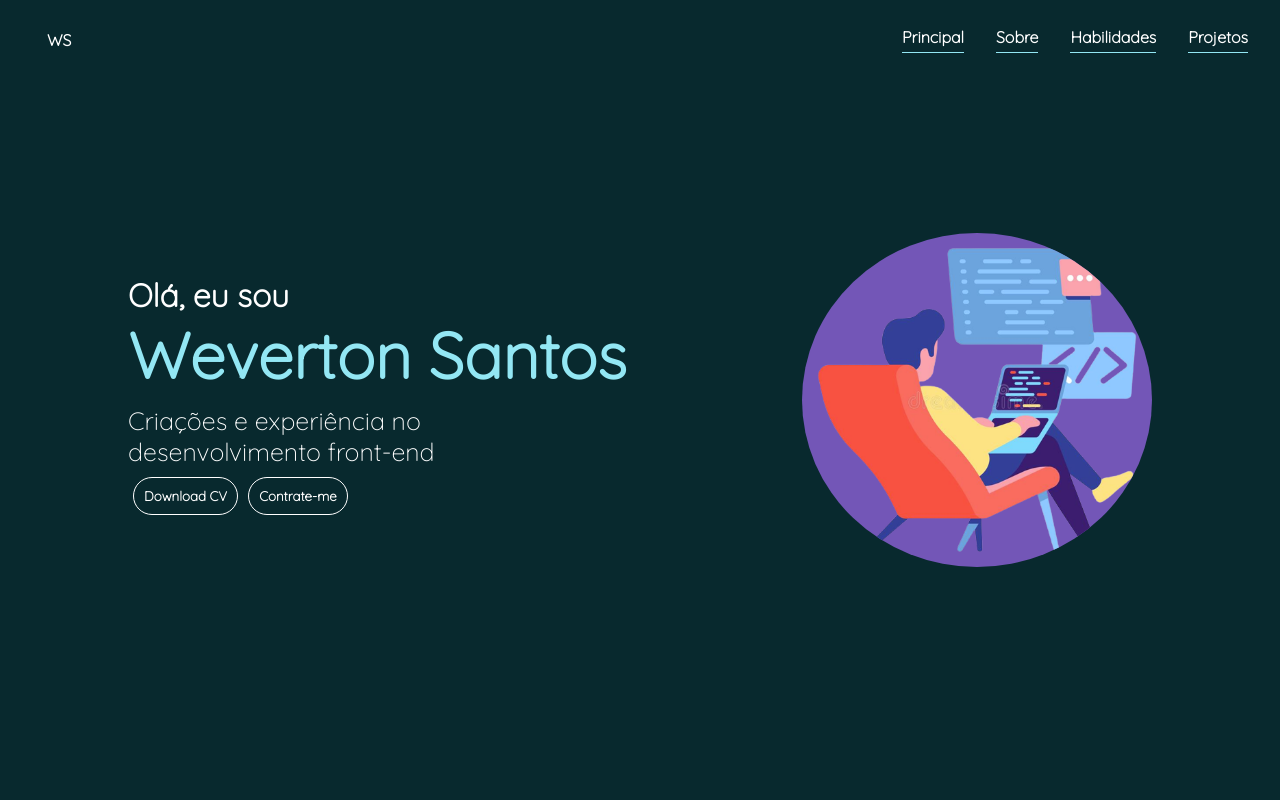
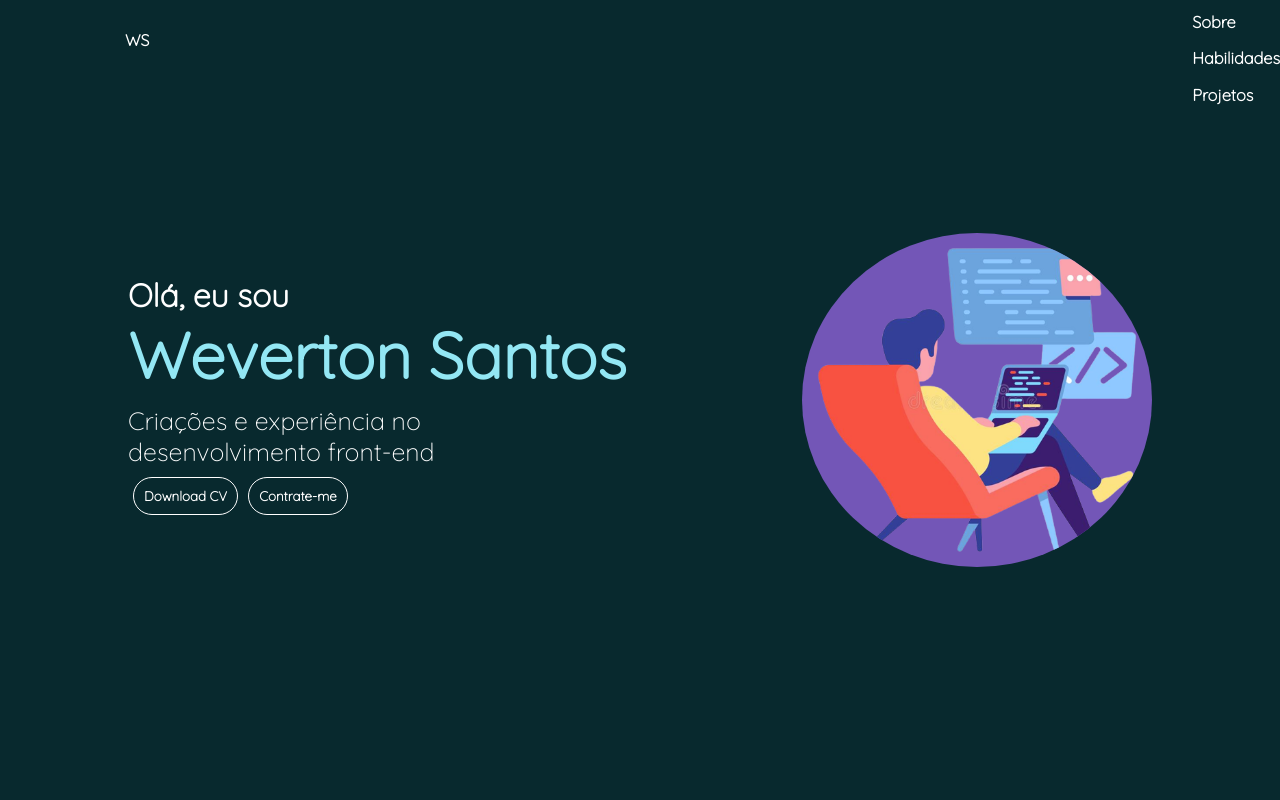
Before and after one commit to wevertonsantos/portfolio-weverton, a React (Create React App) app: page / in a window 1280 px wide. Shown: the top 800 px of the page. Built offline with nearby package versions, Linux system fonts and the light colour scheme; the HTML template or start-up script is replaced by a standard one.

Commit message:
ao scrollar o cabeçalho muda de cor

```diff
--- a/src/App.js
+++ b/src/App.js
@@ -1,12 +1,28 @@
+import React, { useEffect, useState } from "react"
 import Cabecalho from "./componentes/Cabecalho"
 import Apresentacao from "./componentes/Apresentacao"
 import Sobre from "./componentes/Sobre"
 import Tecnologias from "./componentes/Tecnologias"
 
 function App() {
+
+  const [ativaCor, setAtivaCor] = useState(false)
+
+  useEffect(function(){
+    function posicaoScroll(){
+      if(window.scrollY > 10){
+        setAtivaCor(true)
+      }else{
+        setAtivaCor(false)
+      }
+    }
+
+    window.addEventListener('scroll', posicaoScroll)
+  }, [])
+
   return (
     <div className="App">
-      <Cabecalho/>
+      <Cabecalho acao={ativaCor}/>
       <Apresentacao/>
       <Sobre/>
       <Tecnologias/>
--- a/src/componentes/Cabecalho/Cabecalho.css
+++ b/src/componentes/Cabecalho/Cabecalho.css
@@ -1,4 +1,4 @@
-.cabecalho{
+header{
 	margin: 0;
 	height: 10vh;
 
@@ -8,37 +8,46 @@
 
 	position: fixed;
 	width: 100%;
-
+	transition: 2s;
 }
 
-.cabecalho h1{
-	margin-left: 32px;
-	border-radius: 90%;
-	padding: 15px;
+.ativaCor{
+	background-color: #00000050;
+	transition: 2s;
 }
 
-.cabecalho div{
-	display: flex;
+header h1{
+	margin-left: 125px;
 }
 
-.cabecalho h3{
-	margin-right: 32px;
+header ul{
+	display: flex;
+	margin-right: 125px;
+}
+
+header li{
+	list-style: none;
+
+	margin-right: 15px;
 	padding-bottom: 5px;
 
 	border-bottom: 1px solid #93e7f4;
 	transition: 1s;
 }
 
+header a{
+	text-decoration: none;
+}
 
-.cabecalho h3:hover{
+
+header a:hover{
 	background-color: #7356b7;
 	border-radius: 90px;
 	padding: 2px 15px;
 	transition: 1s;
-	border-bottom: 1px solid #fff;
 }
 
-.cabecalho h1,h3{
+header h1,a{
 	font-size: 16px;
 	color: #fff;
 	cursor: pointer;
```
